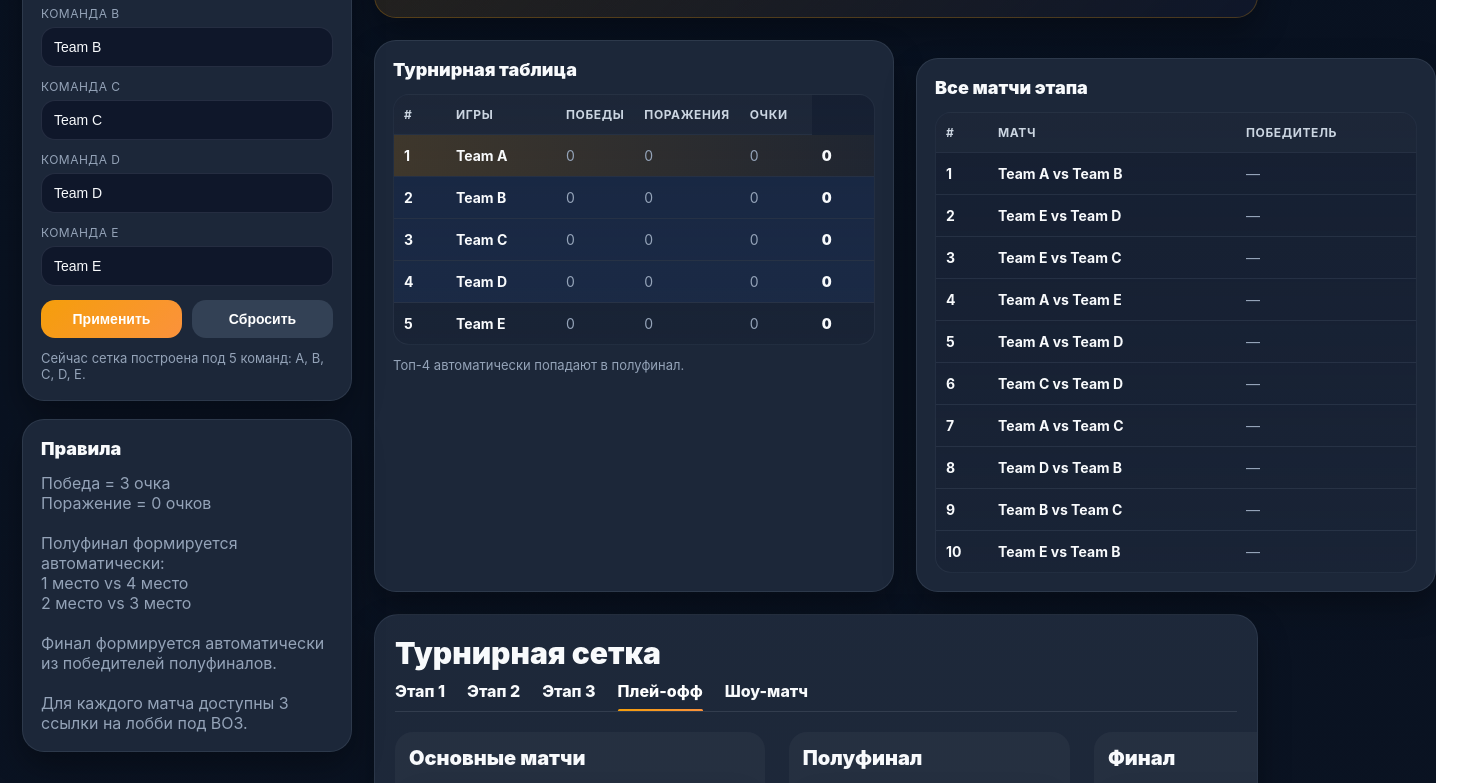
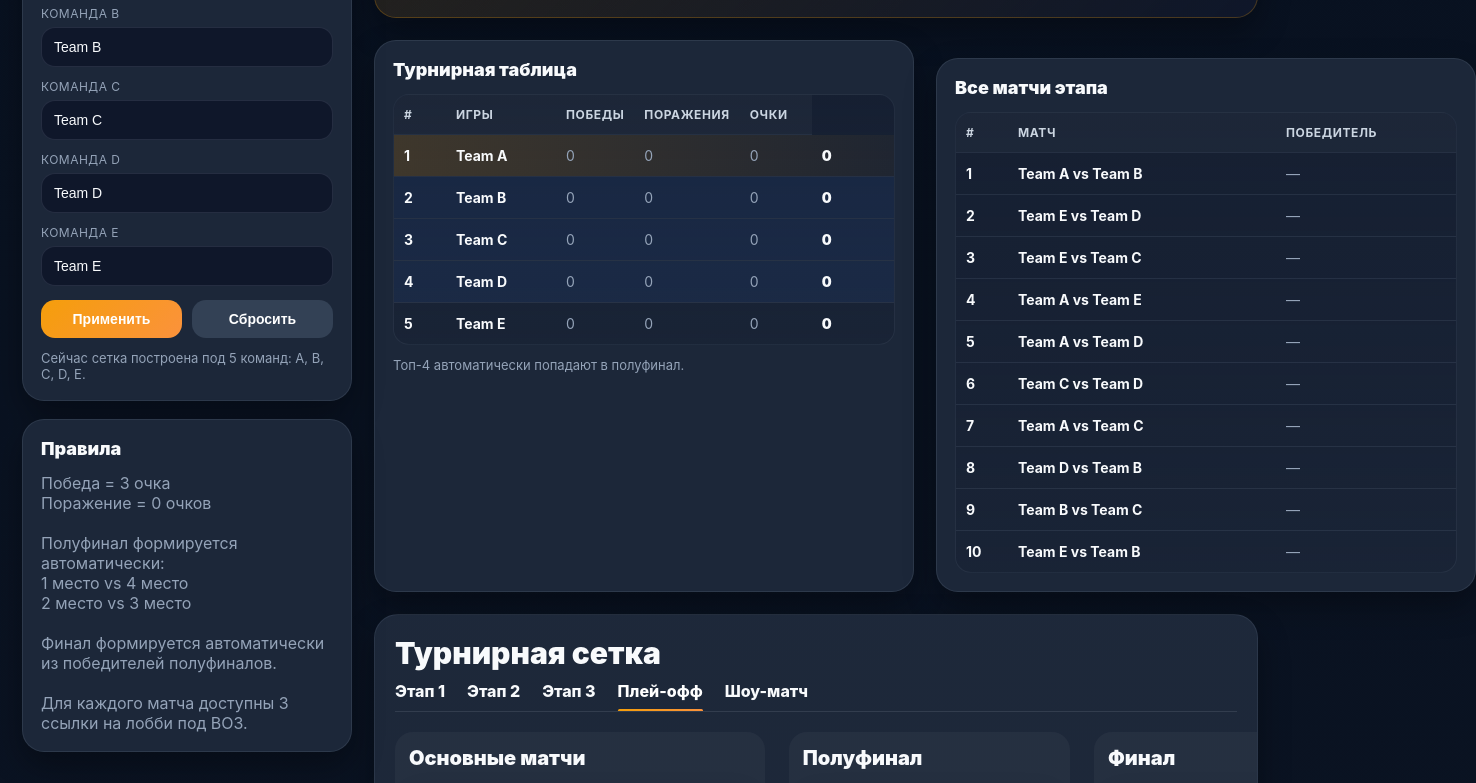
Before and after one commit to borofxD/CS2MVOU, a plain HTML site: page index.html in a window 1280 px wide. Shown: the part 220-1003 px from the top of the page, 1476 px wide, since content can reach past the window. Drawn offline with Linux system fonts and the light colour scheme.

Commit message:
Update index.html

```diff
--- a/index.html
+++ b/index.html
@@ -211,7 +211,7 @@
 
     .columns-2 {
       display: grid;
-      grid-template-columns: minmax(520px, 0.95fr) minmax(520px, 1.05fr);
+      grid-template-columns: minmax(540px, 0.95fr) minmax(540px, 1.05fr);
       gap: 22px;
       min-width: 0;
     }
```
